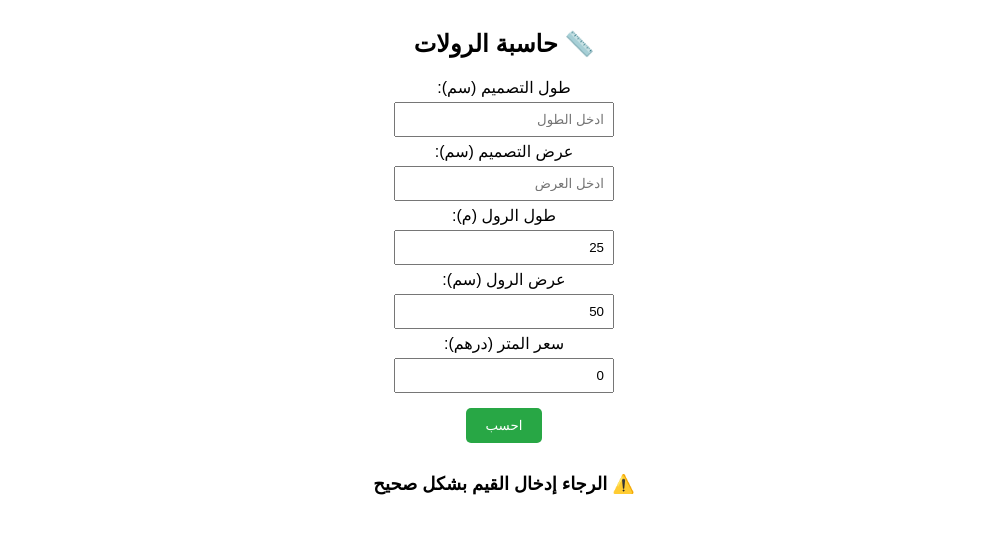
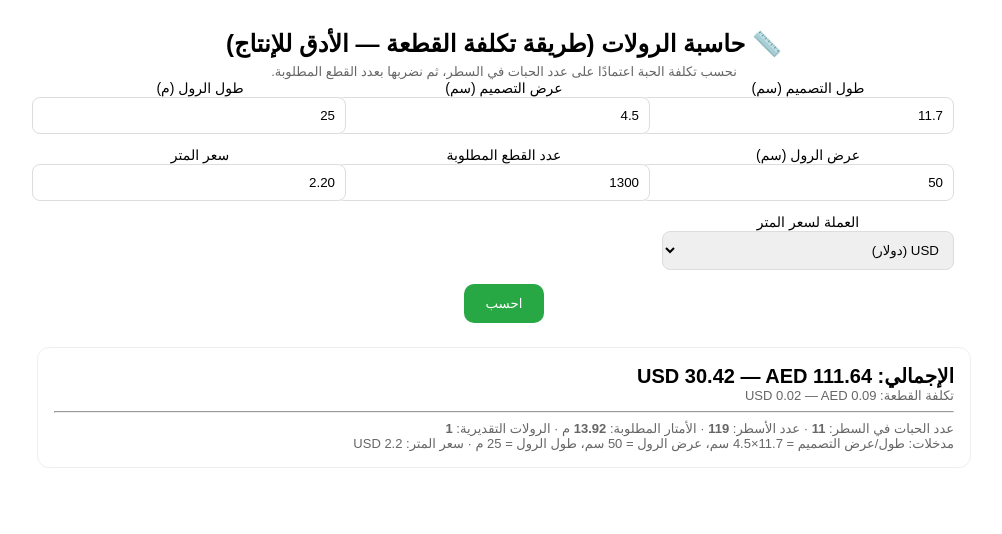
Before and after one commit to awadadesinger-cmyk/roll-calculator, a plain HTML site: page index/index.html in a window 1280 px wide. Both pictures are taken after a click on the button "احسب". Shown: the whole page, without its empty margins (136-1138 px from the left). Drawn offline with Linux system fonts and the light colour scheme.

Commit message:
Update index.html

```diff
--- a/index/index.html
+++ b/index/index.html
@@ -1,92 +1,136 @@
 <!DOCTYPE html>
 <html lang="ar">
 <head>
-    <meta charset="UTF-8">
-    <meta name="viewport" content="width=device-width, initial-scale=1.0">
-    <title>حاسبة الرولات</title>
+  <meta charset="UTF-8" />
+  <meta name="viewport" content="width=device-width, initial-scale=1.0"/>
+  <title>حاسبة الرولات — طريقة تكلفة القطعة (الأدق)</title>
 
-    <!-- ايقونات التطبيق والايفون والاندرويد -->
   <link rel="icon" type="image/png" sizes="32x32" href="icon-32.png">
   <link rel="apple-touch-icon" sizes="180x180" href="icon-180.png">
   <link rel="icon" type="image/png" sizes="192x192" href="icon-192.png">
   <link rel="icon" type="image/png" sizes="512x512" href="icon-512.png">
 
   <style>
-        body {
-            font-family: Arial, sans-serif;
-            direction: rtl;
-            text-align: center;
-            margin: 30px;
-        }
-        input {
-            margin: 5px;
-            padding: 8px;
-            width: 200px;
-        }
-        button {
-            padding: 10px 20px;
-            margin: 10px;
-            background-color: #28a745;
-            color: white;
-            border: none;
-            border-radius: 5px;
-            cursor: pointer;
-        }
-        button:hover {
-            background-color: #218838;
-        }
-        .result {
-            margin-top: 20px;
-            font-size: 18px;
-            font-weight: bold;
-        }
+    body{font-family:Arial,sans-serif;direction:rtl;text-align:center;margin:30px}
+    .grid{display:grid;grid-template-columns:repeat(auto-fit,minmax(220px,1fr));gap:12px;max-width:900px;margin:0 auto}
+    label{font-size:14px}
+    input,select{width:100%;padding:10px;border:1px solid #ddd;border-radius:8px}
+    button{padding:12px 22px;margin-top:14px;background:#28a745;color:#fff;border:0;border-radius:10px;cursor:pointer}
+    button:hover{background:#218838}
+    .card{max-width:900px;margin:24px auto;border:1px solid #eee;border-radius:12px;padding:16px;text-align:start}
+    h2{margin-bottom:6px}
+    .big{font-size:20px;font-weight:bold}
+    .muted{color:#666;font-size:13px}
   </style>
 </head>
 <body>
-    <h2>📏 حاسبة الرولات</h2>
+  <h2>📏 حاسبة الرولات (طريقة تكلفة القطعة — الأدق للإنتاج)</h2>
+  <div class="muted">نحسب تكلفة الحبة اعتمادًا على عدد الحبات في السطر، ثم نضربها بعدد القطع المطلوبة.</div>
 
-    <label>طول التصميم (سم):</label><br>
-    <input type="number" id="designLength" placeholder="ادخل الطول"><br>
-
-    <label>عرض التصميم (سم):</label><br>
-    <input type="number" id="designWidth" placeholder="ادخل العرض"><br>
-
-    <label>طول الرول (م):</label><br>
-    <input type="number" id="rollLength" value="25"><br>
-
-    <label>عرض الرول (سم):</label><br>
-    <input type="number" id="rollWidth" value="50"><br>
-
-    <label>سعر المتر (درهم):</label><br>
-    <input type="number" id="pricePerMeter" value="0"><br>
+  <div class="grid">
+    <div>
+      <label>طول التصميم (سم)</label>
+      <input type="number" id="designLength" step="0.01" value="11.7">
+    </div>
+    <div>
+      <label>عرض التصميم (سم)</label>
+      <input type="number" id="designWidth" step="0.01" value="4.5">
+    </div>
+    <div>
+      <label>طول الرول (م)</label>
+      <input type="number" id="rollLength" step="0.01" value="25">
+    </div>
+    <div>
+      <label>عرض الرول (سم)</label>
+      <input type="number" id="rollWidth" step="0.01" value="50">
+    </div>
+    <div>
+      <label>عدد القطع المطلوبة</label>
+      <input type="number" id="piecesRequired" step="1" value="1300">
+    </div>
+    <div>
+      <label>سعر المتر</label>
+      <input type="number" id="pricePerMeter" step="0.01" value="2.20">
+    </div>
+    <div>
+      <label>العملة لسعر المتر</label>
+      <select id="priceCurrency">
+        <option value="USD" selected>USD (دولار)</option>
+        <option value="AED">AED (درهم)</option>
+      </select>
+    </div>
+  </div>
 
   <button onclick="calculate()">احسب</button>
 
-    <div class="result" id="result"></div>
+  <div class="card">
+    <div class="big" id="totalLine">—</div>
+    <div class="muted" id="pieceLine">—</div>
+    <hr>
+    <div class="muted" id="details">—</div>
+  </div>
 
   <script>
-        function calculate() {
-            let designLength = parseFloat(document.getElementById('designLength').value) / 100;
-            let designWidth = parseFloat(document.getElementById('designWidth').value) / 100;
-            let rollLength = parseFloat(document.getElementById('rollLength').value);
-            let rollWidth = parseFloat(document.getElementById('rollWidth').value) / 100;
-            let pricePerMeter = parseFloat(document.getElementById('pricePerMeter').value);
+    const AED_PER_USD = 3.67;
 
-            if (isNaN(designLength) || isNaN(designWidth)) {
-                document.getElementById('result').innerHTML = "⚠️ الرجاء إدخال القيم بشكل صحيح";
+    function to2(x){ return Number.isFinite(x) ? x.toFixed(2) : "—"; }
+
+    function calculate(){
+      // مدخلات
+      const Lcm = parseFloat(document.getElementById('designLength').value);   // طول التصميم سم
+      const Wcm = parseFloat(document.getElementById('designWidth').value);    // عرض التصميم سم
+      const rollLenM = parseFloat(document.getElementById('rollLength').value);// طول الرول م
+      const rollWcm  = parseFloat(document.getElementById('rollWidth').value);// عرض الرول سم
+      const pieces   = parseInt(document.getElementById('piecesRequired').value,10);
+      const price    = parseFloat(document.getElementById('pricePerMeter').value);
+      const cur      = document.getElementById('priceCurrency').value;
+
+      // تحقق أساسي
+      if([Lcm,Wcm,rollLenM,rollWcm,price].some(isNaN) || !Number.isInteger(pieces) || pieces<=0){
+        alert("⚠️ الرجاء إدخال القيم بشكل صحيح.");
         return;
       }
 
-            let designArea = designLength * designWidth;
-            let rollArea = rollLength * rollWidth;
-            let rollsNeeded = Math.ceil(designArea / rollArea);
-            let metersNeeded = rollsNeeded * rollLength;
-            let totalPrice = metersNeeded * pricePerMeter;
+      // تحويلات
+      const Lm = Lcm/100;  // طول التصميم بالمتر
+      // const Wm = Wcm/100; // عرض التصميم بالمتر (غير مطلوب مباشر بالحساب)
 
-            document.getElementById('result').innerHTML =
-                `✅ تحتاج إلى <b>${rollsNeeded}</b> رول<br>` +
-                `📏 مجموع الأمتار: <b>${metersNeeded}</b> متر<br>` +
-                `💰 السعر الكلي: <b>${totalPrice}</b> درهم`;
+      // سعر المتر بالدولار
+      const priceUSD = (cur === "USD") ? price : (price / AED_PER_USD);
+
+      // عدد الحبات في السطر = أرضية(عرض الرول ÷ عرض التصميم)
+      const perRow = Math.floor(rollWcm / Wcm);
+      if(perRow <= 0){
+        alert("عرض التصميم أكبر من عرض الرول — لا يمكن ترتيب أي حبة في السطر.");
+        return;
+      }
+
+      // طريقة تكلفة القطعة:
+      // تكلفة السطر (بالدولار) = طول التصميم (م) × سعر المتر (USD)
+      const rowCostUSD = Lm * priceUSD;
+
+      // تكلفة الحبة = تكلفة السطر ÷ عدد الحبات في السطر
+      const pieceCostUSD = rowCostUSD / perRow;
+
+      // الإجمالي
+      const totalUSD = pieceCostUSD * pieces;
+      const totalAED = totalUSD * AED_PER_USD;
+
+      // تقدير لوجستي: الأمتار و الرولات
+      const rowsNeeded = Math.ceil(pieces / perRow);   // كم سطر نحتاج
+      const metersNeeded = rowsNeeded * Lm;            // أمتار مطلوبة
+      const rollsNeeded  = Math.ceil(metersNeeded / rollLenM);
+
+      // إخراج
+      document.getElementById('totalLine').innerHTML =
+        `الإجمالي: USD ${to2(totalUSD)} — AED ${to2(totalAED)}`;
+
+      document.getElementById('pieceLine').innerHTML =
+        `تكلفة القطعة: USD ${to2(pieceCostUSD)} — AED ${to2(pieceCostUSD * AED_PER_USD)}`;
+
+      document.getElementById('details').innerHTML =
+        `عدد الحبات في السطر: <b>${perRow}</b> · عدد الأسطر: <b>${rowsNeeded}</b> · الأمتار المطلوبة: <b>${to2(metersNeeded)}</b> م · الرولات التقديرية: <b>${rollsNeeded}</b><br>
+         مدخلات: طول/عرض التصميم = ${Lcm}×${Wcm} سم، عرض الرول = ${rollWcm} سم، طول الرول = ${rollLenM} م · سعر المتر: ${cur} ${price}`;
     }
   </script>
 </body>
```
Lines whose indentation alone changed are shown as unchanged.
